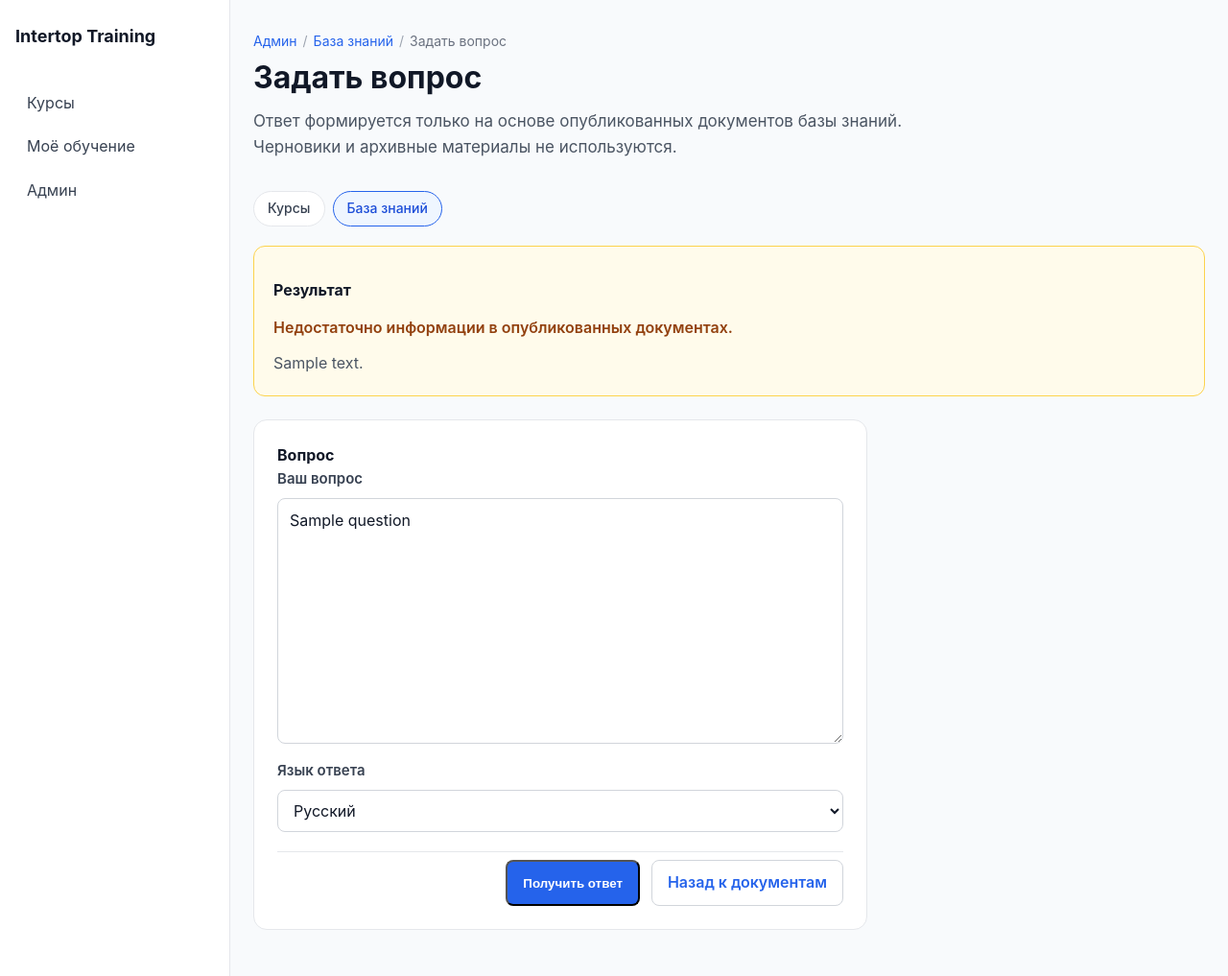
After one commit to maks1111111111/intertop_training, a Python web app: template app/web/templates/admin_knowledge_ask.html in a window 1280 px wide. The commit adds this page. Shown: the whole page at 96% size. Run offline with Jinja, Linux system fonts and the light colour scheme; the template is opened without the code that fills it: most values are stand-ins (such as "Sample title", 1, 10 or a date in 2020).

Commit message:
feat(web): add knowledge question answering page

```diff
--- a/app/web/static/css/app.css
+++ b/app/web/static/css/app.css
@@ -1524,6 +1524,77 @@ a:focus-visible,
     gap: 0.5rem;
     padding-top: 0.75rem;
     border-top: 1px solid #e5e7eb;
+}
+
+.admin-knowledge-answer-section {
+    margin-bottom: 1.5rem;
+    padding: 1.25rem;
+    background: #ffffff;
+    border: 1px solid #e5e7eb;
+    border-radius: 0.75rem;
+}
+
+.admin-knowledge-answer-section--insufficient {
+    border-color: #fcd34d;
+    background: #fffbeb;
+}
+
+.admin-knowledge-answer-text {
+    margin: 0.75rem 0 0;
+    line-height: 1.6;
+    white-space: pre-wrap;
+}
+
+.admin-knowledge-answer-text--secondary {
+    color: #4b5563;
+}
+
+.admin-knowledge-insufficient-message {
+    margin: 0.75rem 0 0;
+    font-weight: 600;
+    color: #92400e;
+}
+
+.admin-knowledge-sources-title {
+    margin: 1.25rem 0 0.75rem;
+    font-size: 1rem;
+    font-weight: 600;
+}
+
+.admin-knowledge-sources-list {
+    display: flex;
+    flex-direction: column;
+    gap: 0.75rem;
+    margin: 0;
+    padding: 0;
+    list-style: none;
+}
+
+.admin-knowledge-source-card {
+    display: flex;
+    flex-wrap: wrap;
+    gap: 0.35rem 0.75rem;
+    padding: 0.75rem 1rem;
+    background: #f9fafb;
+    border: 1px solid #e5e7eb;
+    border-radius: 0.5rem;
+}
+
+.admin-knowledge-source-number {
+    font-weight: 600;
+}
+
+.admin-knowledge-source-title {
+    font-weight: 500;
+}
+
+.admin-knowledge-source-filename {
+    color: #6b7280;
+}
+
+.admin-knowledge-source-meta {
+    color: #6b7280;
+    font-size: 0.875rem;
 }
 
 .admin-knowledge-lifecycle-form {
--- a/app/web/templates/admin_knowledge.html
+++ b/app/web/templates/admin_knowledge.html
@@ -13,7 +13,8 @@
         <h1 class="page-title">База знаний</h1>
         <p class="page-lead">Корпоративные документы для поиска и ответов на вопросы сотрудников.</p>
     </div>
-    <div class="admin-page-header-actions">
+    <div class="admin-page-header-actions admin-course-detail-actions">
+        <a class="button button-secondary" href="/admin/knowledge/ask">Задать вопрос</a>
         <a class="button button-primary admin-create-btn" href="/admin/knowledge/upload">Загрузить документ</a>
     </div>
 </section>
--- /dev/null
+++ b/app/web/templates/admin_knowledge_ask.html
@@ -0,0 +1,105 @@
+{% extends "base.html" %}
+
+{% block title %}Задать вопрос — База знаний — Intertop Training{% endblock %}
+
+{% block content %}
+<section class="page-header admin-page-header">
+    <div class="admin-page-header-body">
+        <nav class="admin-breadcrumb" aria-label="Навигация администратора">
+            <a href="/admin">Админ</a>
+            <span class="admin-breadcrumb-separator">/</span>
+            <a href="/admin/knowledge">База знаний</a>
+            <span class="admin-breadcrumb-separator">/</span>
+            <span>Задать вопрос</span>
+        </nav>
+        <h1 class="page-title">Задать вопрос</h1>
+        <p class="page-lead">
+            Ответ формируется только на основе опубликованных документов базы знаний.
+            Черновики и архивные материалы не используются.
+        </p>
+    </div>
+</section>
+
+<nav class="admin-subnav" aria-label="Разделы администратора">
+    <a href="/admin" class="admin-subnav-link">Курсы</a>
+    <a href="/admin/knowledge" class="admin-subnav-link is-active">База знаний</a>
+</nav>
+
+{% if error_message %}
+<div class="admin-form-error" role="alert">{{ error_message }}</div>
+{% endif %}
+
+{% if answer_view %}
+<section
+    class="admin-knowledge-answer-section{% if not answer_view.sufficient_context %} admin-knowledge-answer-section--insufficient{% endif %}"
+    aria-labelledby="knowledge-answer-heading"
+>
+    {% if answer_view.sufficient_context %}
+    <h2 class="admin-form-section-title" id="knowledge-answer-heading">Ответ</h2>
+    <div class="admin-knowledge-answer-text">{{ answer_view.answer }}</div>
+
+    {% if answer_view.sources %}
+    <h3 class="admin-knowledge-sources-title" id="knowledge-sources-heading">Источники</h3>
+    <ol class="admin-knowledge-sources-list" aria-labelledby="knowledge-sources-heading">
+        {% for source in answer_view.sources %}
+        <li class="admin-knowledge-source-card">
+            <span class="admin-knowledge-source-number">Источник {{ source.source_number }}</span>
+            {% if source.title %}
+            <span class="admin-knowledge-source-title">{{ source.title }}</span>
+            {% endif %}
+            {% if source.original_filename %}
+            <span class="admin-knowledge-source-filename">{{ source.original_filename }}</span>
+            {% endif %}
+            <span class="admin-knowledge-source-meta">Фрагмент {{ source.chunk_index }}</span>
+        </li>
+        {% endfor %}
+    </ol>
+    {% endif %}
+    {% else %}
+    <h2 class="admin-form-section-title" id="knowledge-answer-heading">Результат</h2>
+    <p class="admin-knowledge-insufficient-message" role="status">
+        Недостаточно информации в опубликованных документах.
+    </p>
+    {% if answer_view.answer %}
+    <div class="admin-knowledge-answer-text admin-knowledge-answer-text--secondary">{{ answer_view.answer }}</div>
+    {% endif %}
+    {% endif %}
+</section>
+{% endif %}
+
+<form
+    class="admin-create-form"
+    action="/admin/knowledge/ask"
+    method="post"
+    aria-label="Форма вопроса к базе знаний"
+>
+    <fieldset class="admin-form-section">
+        <legend class="admin-form-section-title">Вопрос</legend>
+
+        <div class="admin-form-field">
+            <label class="admin-form-label" for="knowledge-question">Ваш вопрос</label>
+            <textarea
+                class="admin-form-input admin-form-textarea admin-form-textarea--tall"
+                id="knowledge-question"
+                name="question"
+                rows="4"
+                required
+            >{{ question }}</textarea>
+        </div>
+
+        <div class="admin-form-field">
+            <label class="admin-form-label" for="answer-language">Язык ответа</label>
+            <select class="admin-form-select" id="answer-language" name="language">
+                <option value="ru"{% if language == "ru" %} selected{% endif %}>Русский</option>
+                <option value="kk"{% if language == "kk" %} selected{% endif %}>Қазақша</option>
+                <option value="en"{% if language == "en" %} selected{% endif %}>English</option>
+            </select>
+        </div>
+    </fieldset>
+
+    <div class="admin-form-actions">
+        <button class="button button-primary" type="submit">Получить ответ</button>
+        <a class="button button-secondary" href="/admin/knowledge">Назад к документам</a>
+    </div>
+</form>
+{% endblock %}
```
Also changed, not shown: app/web/router.py (+95 -0 lines), tests/web/test_admin_knowledge_ask.py (added, +369 -0 lines), tests/web/test_admin_knowledge_page.py (+6 -0 lines).
